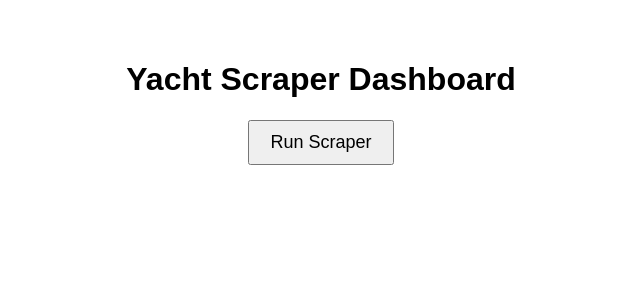
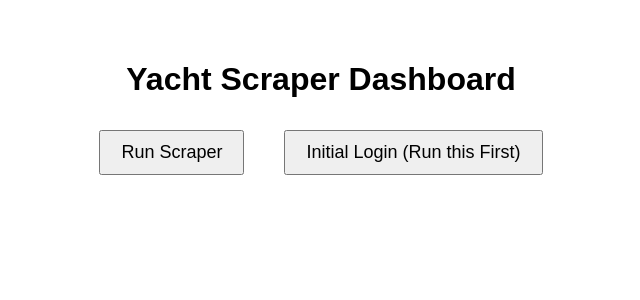
Before and after one commit to MaybeSam05/YachtScraper, a Flask app: page / in a window 1280 px wide. Shown: the top 300 px of the page, without its empty margins (319-959 px from the left). Run offline with Flask 3, Linux system fonts and the light colour scheme; some libraries are stand-ins or nearby versions.

Commit message:
added initial login button

```diff
--- a/app.py
+++ b/app.py
@@ -28,6 +28,14 @@ app = Flask(__name__)
 @app.route("/")
 def home():
     return render_template("index.html")
+
+@app.route("/backup-login", methods=["GET"])
+def trigger_backup_login():
+    try:
+        driver = backup_login()
+        return jsonify({"status": "success", "message": "Backup login window opened. Please login manually."})
+    except Exception as e:
+        return jsonify({"status": "error", "message": str(e)}), 500
 
 @app.route("/scrape", methods=["GET"])
 def trigger_scrape():
@@ -68,6 +76,18 @@ def login():
     next_button_2 = driver.find_element(By.XPATH, '//button[@data-step="2"]')
     next_button_2.click()
     time.sleep(10)
+
+    return driver
+
+def backup_login():
+    chrome_options = Options()
+    chrome_options.add_argument("--no-sandbox")
+    chrome_options.add_argument("--disable-dev-shm-usage")
+
+    driver = webdriver.Chrome(options=chrome_options)
+    driver.get(login_link)
+
+    time.sleep(2)  # Give time for the page to load
 
     return driver
 
--- a/templates/index.html
+++ b/templates/index.html
@@ -13,15 +13,24 @@
       padding: 10px 20px;
       font-size: 18px;
       cursor: pointer;
+      margin: 10px;
     }
     #status {
       margin-top: 20px;
+    }
+    .button-container {
+      display: flex;
+      justify-content: center;
+      gap: 20px;
     }
   </style>
 </head>
 <body>
   <h1>Yacht Scraper Dashboard</h1>
-  <button onclick="runScraper()">Run Scraper</button>
+  <div class="button-container">
+    <button onclick="runScraper()">Run Scraper</button>
+    <button onclick="backupLogin()">Initial Login (Run this First)</button>
+  </div>
   <div id="status"></div>
 
   <script>
@@ -43,6 +52,25 @@
           console.error(err);
         });
     }
+
+    function backupLogin() {
+      const statusDiv = document.getElementById("status");
+      statusDiv.innerText = "⏳ Opening backup login window...";
+
+      fetch("/backup-login")
+        .then(res => res.json())
+        .then(data => {
+          if (data.status === "success") {
+            statusDiv.innerText = `✅ ${data.message}`;
+          } else {
+            statusDiv.innerText = `❌ Error: ${data.message}`;
+          }
+        })
+        .catch(err => {
+          statusDiv.innerText = `❌ Failed to reach server.`;
+          console.error(err);
+        });
+    }
   </script>
 </body>
 </html>
```
